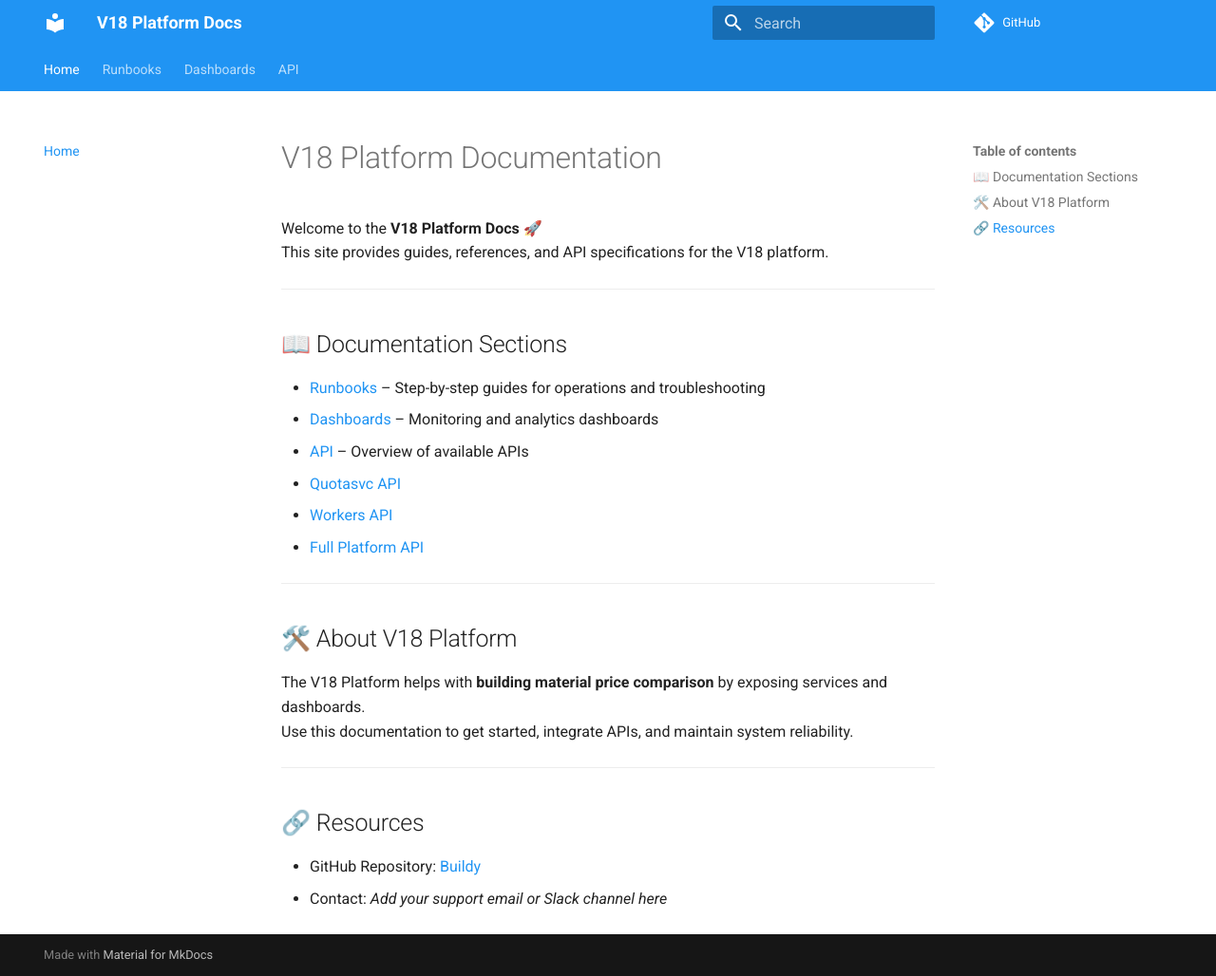
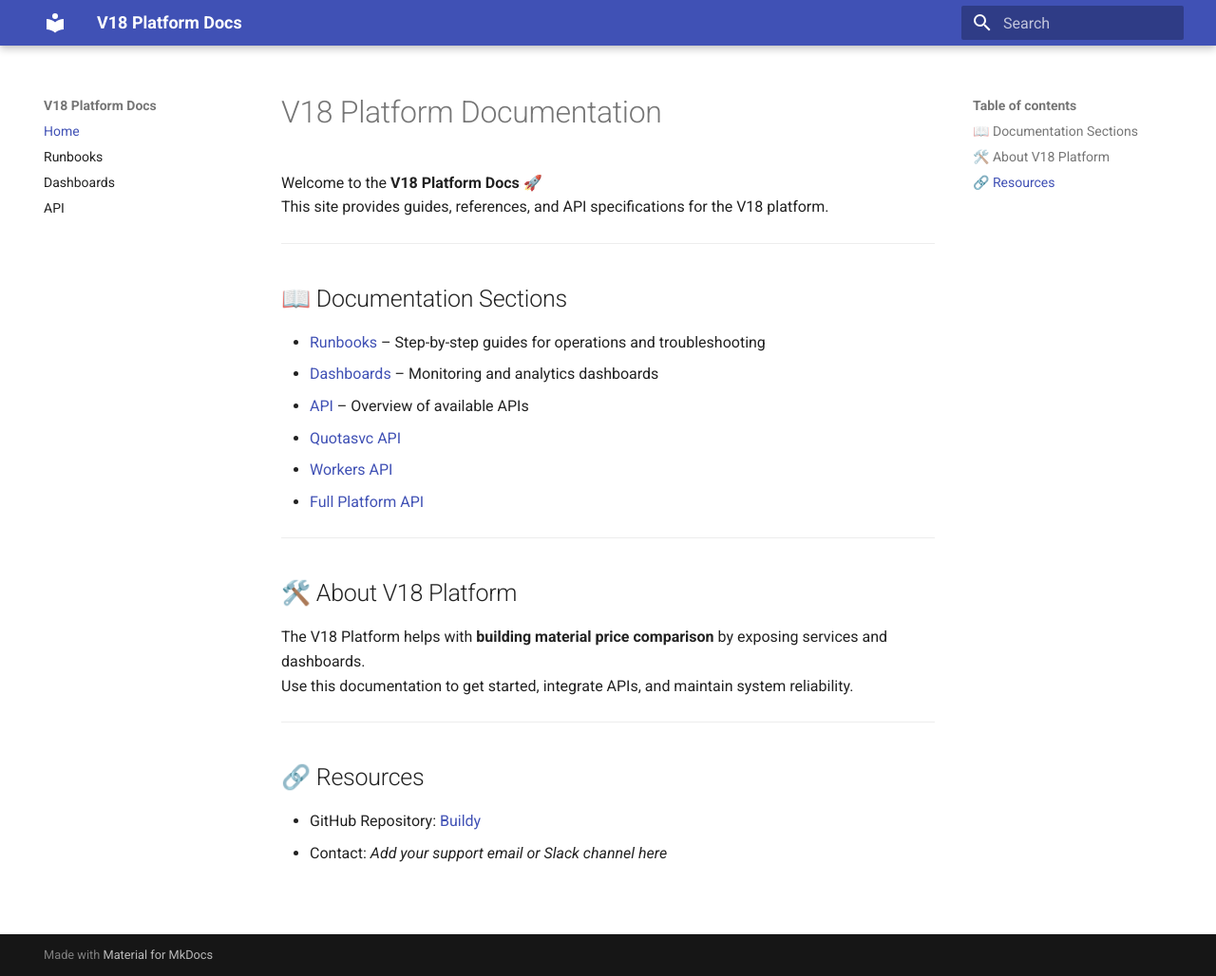
Before and after one commit to Kello54/Buildy, an MkDocs documentation site: the page built from docs/index.md, in a window 1280 px wide and 1028 px high. Shown: the whole window at 95% size. Built offline with MkDocs 1.6.1 and Material for MkDocs 9.7.7, drawn with Linux system fonts in a browser that asks for light colours; comment, search, counter and statistics services are not loaded.

Commit message:
Update mkdocs.yml

```diff
--- a/mkdocs.yml
+++ b/mkdocs.yml
@@ -1,30 +1,14 @@
 site_name: V18 Platform Docs
-site_description: Documentation for the V18 Platform
-site_author: V18 Team
-repo_url: https://github.com/YOUR-USERNAME/YOUR-REPO
-
 theme:
   name: material
-  features:
-    - navigation.instant
-    - navigation.sections
-    - navigation.tabs
-    - search.suggest
-    - search.highlight
-    - content.code.copy
-  palette:
-    - scheme: default
-      primary: blue
-      accent: indigo
 
 plugins:
   - search
   - swagger-ui:
-      spec_file: docs/platform.json
+      swagger_path: docs/platform.json
 
 nav:
   - Home: index.md
   - Runbooks: runbooks.md
   - Dashboards: dashboards.md
-  - API:
-      - Reference: platform.json
+  - API: platform.json
```
